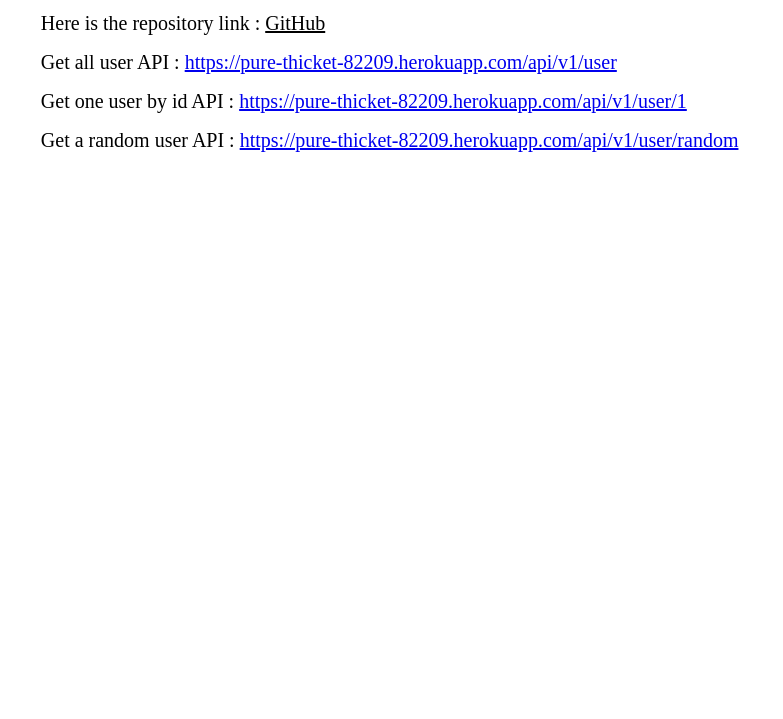
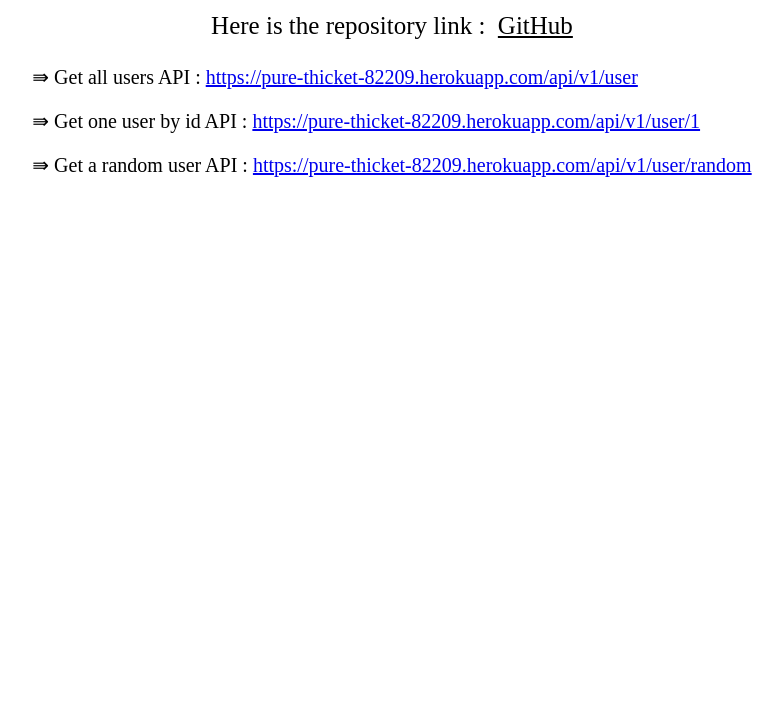
Before and after one commit to neyaznafiz/User_Server, a website: page public/index.html in a window 1280 px wide. Shown: the part 381-1100 px from the top of the page, without its empty margins (248-1031 px from the left). Drawn offline with Linux system fonts and the light colour scheme.

Commit message:
home page design edited

```diff
--- a/public/index.html
+++ b/public/index.html
@@ -15,13 +15,14 @@
             height: 100vh;
         }
 
-        h1 {
-            font-size: 40px;
-        }
 
         .img {
             display: flex;
             justify-content: center;
+        }
+
+        h1 {
+            font-size: 40px;
         }
 
         img {
@@ -29,19 +30,21 @@
             height: 30%;
         }
 
-        .msg {
+        .repo{
+            display: flex;
+            justify-content: center;
+            color: black;
+            font-size: 25px;
+        }
+
+        .git{
+            color: black;
+        }
+
+        .api{
             font-size: 20px;
         }
 
-        .git {
-            font-size: 20px;
-            color: black;
-
-        }
-
-        .api {
-            font-size: 20px;
-        }
     </style>
 
 </head>
@@ -56,41 +59,40 @@
         <div>
             <h1>Welcome to the server of users collection.</h1>
             <div>
-                <span class="msg">
-                    Here is the repository link :
-                </span>
-                <span>
-                    <a href="https://github.com/neyaznafiz/Users_Server" target="_blank" class="git">GitHub</a>
-                </span>
+                <p class="repo">
+                    <span class="msg">
+                        Here is the repository link : &nbsp;
+                    </span>
+                    <span>
+                        <a href="https://github.com/neyaznafiz/Users_Server" target="_blank" class="git"> GitHub</a>
+                    </span>
+                </p>
 
-                <div>
+                <div class="api">
                     <p>
-                        <span class="msg">
-                            Get all user API :
+                        <span>
+                            ⇛ Get all users API :
                         </span>
                         <span>
-                            <a href="https://pure-thicket-82209.herokuapp.com/api/v1/user" target="_blank"
-                                class="api">https://pure-thicket-82209.herokuapp.com/api/v1/user</a>
+                            <a href="https://pure-thicket-82209.herokuapp.com/api/v1/user" target="_blank">https://pure-thicket-82209.herokuapp.com/api/v1/user</a>
                         </span>
                     </p>
 
                     <p>
-                        <span class="msg">
-                            Get one user by id API :
+                        <span>
+                            ⇛ Get one user by id API :
                         </span>
                         <span>
-                            <a href="https://pure-thicket-82209.herokuapp.com/api/v1/user/1" target="_blank"
-                                class="api">https://pure-thicket-82209.herokuapp.com/api/v1/user/1</a>
+                            <a href="https://pure-thicket-82209.herokuapp.com/api/v1/user/1" target="_blank">https://pure-thicket-82209.herokuapp.com/api/v1/user/1</a>
                         </span>
                     </p>
 
                     <p>
-                        <span class="msg">
-                            Get a random user API :
+                        <span>
+                            ⇛ Get a random user API :
                         </span>
                         <span>
-                            <a href="https://pure-thicket-82209.herokuapp.com/api/v1/user/random" target="_blank"
-                                class="api">https://pure-thicket-82209.herokuapp.com/api/v1/user/random</a>
+                            <a href="https://pure-thicket-82209.herokuapp.com/api/v1/user/random" target="_blank">https://pure-thicket-82209.herokuapp.com/api/v1/user/random</a>
                         </span>
                     </p>
                 </div>
```
